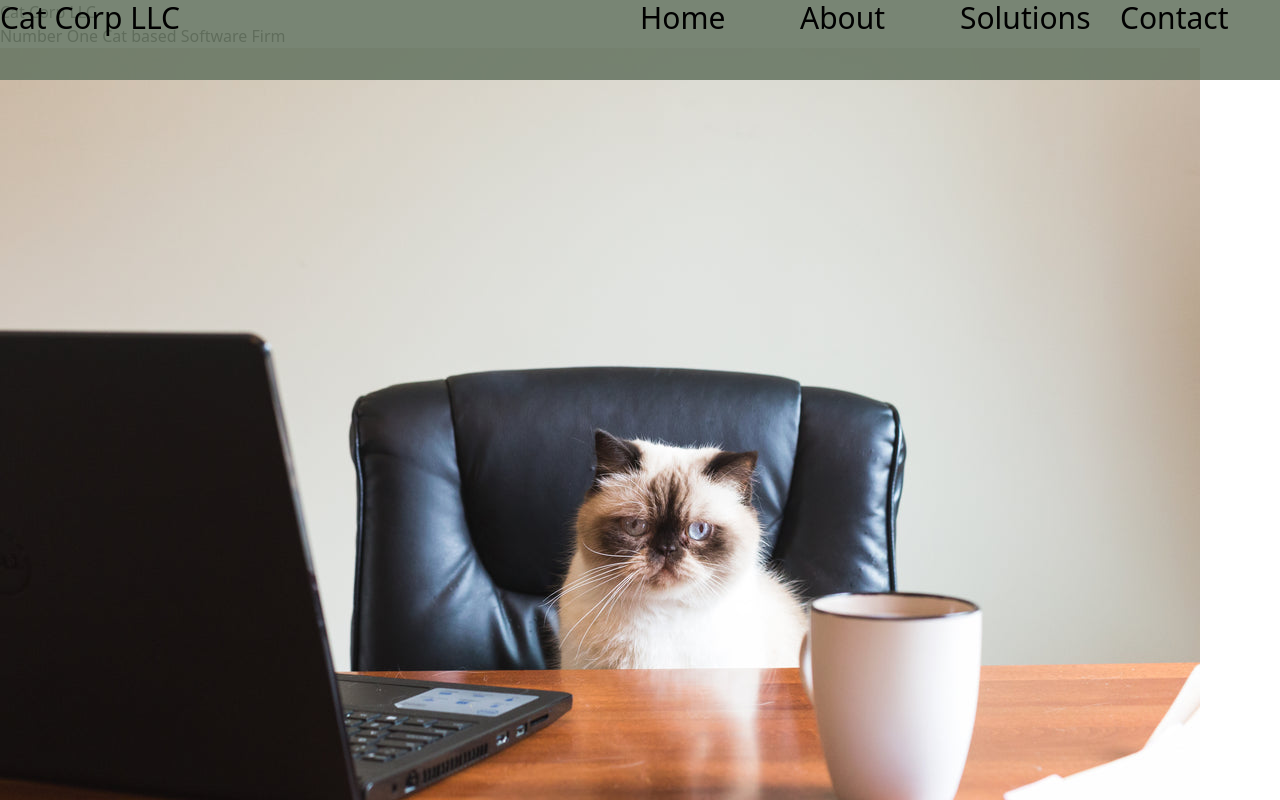
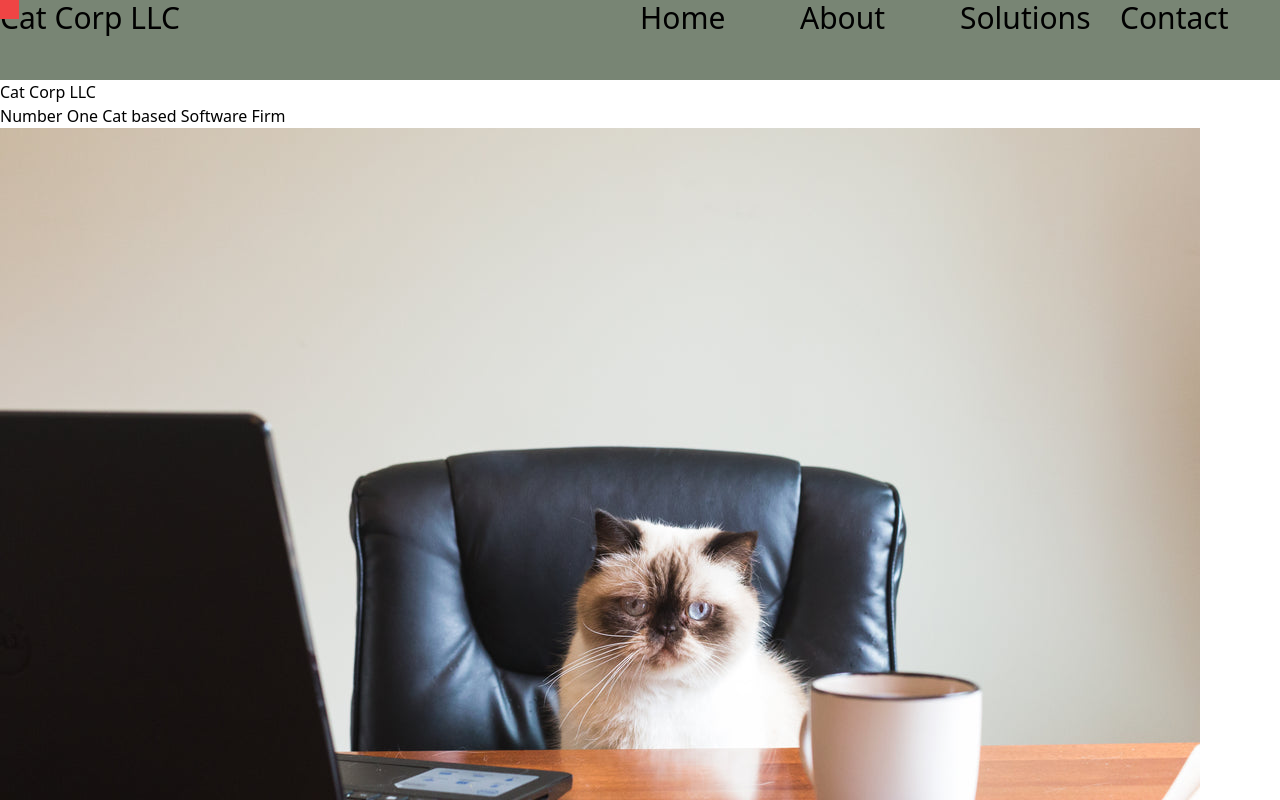
Before and after one commit to MiguelNietoLopez/catcorpllc-nextjs, a Next.js app: page / in a window 1280 px wide. Shown: the top 800 px of the page. Built offline with nearby package versions, Linux system fonts and the light colour scheme.

Commit message:
daily work

```diff
--- a/src/app/header.tsx
+++ b/src/app/header.tsx
@@ -4,26 +4,35 @@ import { type } from "os";
 import { use, useReducer, useState } from "react";
 
 export default function Header() {
-    const [mouseX, setMouseX] = useState(-1 );
+    const [mouseX, setMouseX] = useState(-1);
     const [mouseY, setMouseY] = useState(-1);
+    const [highlightDisplay, sethighlightDisplay] = useState("hidden");
     const mouseHandle = (e: React.MouseEvent) => {
-        setMouseX(e.screenX);
-        setMouseY(e.screenY);
+        setMouseX(e.clientX);
+        setMouseY(e.clientY);
+    }
+    const mouseOver = (e: React.MouseEvent) => {
+        sethighlightDisplay("absolute");
+    }
+    const mouseOut = (e: React.MouseEvent) => {
+        sethighlightDisplay("hidden");
     }
     return (
         <>
-        <nav id="header" className="fixed w-full h-20 text-3xl flex flex-nowrap bg-[rgba(106,120,101,0.9)] " onMouseMove={(e) => {mouseHandle(e)}}>
+        <nav id="header" className="fixed w-full z-2 h-20 text-3xl flex flex-nowrap bg-[rgba(106,120,101,0.9)] " onMouseMove={(e) => {mouseHandle(e)}} onMouseOver={(e) => {mouseOver(e)}} onMouseOut={(e) => {mouseOut(e)}}>
             <div id="headerTitleDiv" className="flex-1 flex w-auto">
                 <div id="headerimg" className="w-auto"></div>
                 <div id="headerTitle" className="flex-1 w-auto">Cat Corp LLC</div>
             </div>
-            <div id="headerListDiv" className="flex-1 flex w-auto">
+            <div id="headerListDiv" className="flex-1 z-2 flex w-auto">
             <Link className="item flex-1 hover:bg-[rgba(106,120,101,1)]" href="/">Home</Link>
             <Link className="item flex-1 hover:bg-[rgba(106,120,101,1)]" href="/about">About</Link>
             <Link className="item flex-1 hover:bg-[rgba(106,120,101,1)]" href="/solutions">Solutions</Link>
             <Link className="item flex-1 hover:bg-[rgba(106,120,101,1)]" href="/contact">Contact</Link>
             </div>
+            <div id="headerhighlight" className={"z-4 h-5 w-5 m-0 p-0 block "+ highlightDisplay +" bg-red-500 "} style={{transform: "translate("+ mouseX + "px," + mouseY +"px)"}}></div>
         </nav>
+        <div id="emptyspacer" className="w-full z-0 h-20"></div>
         </>
     )
 };
```
